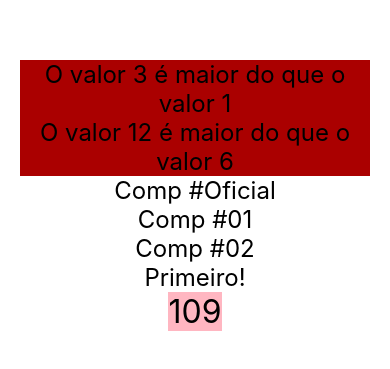
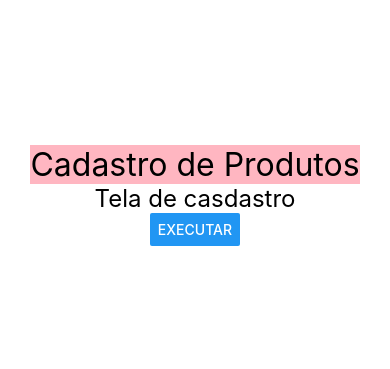
Before and after one commit to mahfreitas/ReactNative, a React Native app in the folder exercicios/: screen / in a window 390 px wide. Shown: the part 227-596 px from the top of the page. Built offline with nearby package versions, Linux system fonts and the light colour scheme.

Commit message:
Entendendo Fragments

```diff
--- a/exercicios/src/App.js
+++ b/exercicios/src/App.js
@@ -5,50 +5,53 @@
 /*
 View is a container that supports layout with flexbox, style, some touch handling, and accessibility controls
 */
+
 //importamos a VIEW para usar a tag como um container
 import { View  , StyleSheet} from 'react-native'
 
 /*
-Usado para usar componentes textuais
+Usado para usar componentes textuais em jsx
 import { Text } from 'react-native'
 */
 
 /*
 Quando os componentes não foram exportados como padrão,(como em Multi os componentes 1 e 2) precisa usar o par de chaves para ler e o nome importa, precisa ser o mesmo nome do componente da função nomeada.
-Quando é exportado como padrão (como o Componente Oficial), eu posso escolher como vou chamar a importação desse componente( no caso X)
+Quando é exportado como padrão (como o Componente Oficial), eu posso escolher como vou chamar a importação desse componente( no caso Primeiro)
 */
 import  CompPadrao ,{ Comp1 , Comp2 } from './componentes/Multi'
 import  Primeiro from './componentes/Primeiro'
 import MaiorMenor from './componentes/MinMax'
 import Desafio from './componentes/DesafioAleatorio'
+import Title from './componentes/Titulo'
+import Botao from './componentes/Botao'
 
 
-/**
- * Algumas maneiras( sintaxes ) de fazer as declarações /
- */
-// export default () =><View> <Primeiro></Primeiro></View>
 
-// export default () => <View><Primeiro/></View>
+// Algumas maneiras( sintaxes ) de fazer as declarações /
+
+/* Usando Arrow Function
+    export default () =><View> <Primeiro></Primeiro></View>
+*/
+
+/* Em um componente vazio pode abrir e fechar na mesma tag
+export default () => <View><Primeiro/></View>
+*/
 
 /* Function Declaration
-
 function App(){
     return <Text>Primeiro Componente</Text>
 }
-
 export default App
 */
 
 /* Function Expression
-
  const App = function(){
     return <Text>Primeiro Componente!</Text>
 }
-
 export default App
 */
 
-/*
+/* Função não nomeada?
 export default function () {
     return <Text>Primeiro Componente!!</Text>
 }
@@ -76,22 +79,37 @@
     // par de chaves dentro de componentes textual é interpretado como JS
     // <Text> { 1 + 1 } </Text> - pelo visto isso serve para view tb?
     <View style={style.App}>
+
+
+        <Title principal="Cadastro de Produtos" secundario="Tela de casdastro"></Title>
+
+        <Botao></Botao>
+
+
+
         {/**Tudo que esta dentro de chaves é lido como um comentário JS
          * Tudo isso dentro da view são instancias de componentes
          * Se eu quiser passar parâmetros números uso as chaves , que entende como JS.
          * passar parametros é como passar atributos em HTML, mas não esquece de usar chaves se não for string.
          */}
+
+         {/*
         <MaiorMenor Max="3" Min="1"/>
         <MaiorMenor Max={12} Min={6}/>
         <CompPadrao></CompPadrao>
         <Comp1></Comp1>
         <Comp2></Comp2>
         <Primeiro />
+        */}
+
         {/**
          * Cada componente criado pode ser instanciado em vários lugares diferentes. Nesta View por exempo eu tenho a instância de vários componentes diferentes e também componentes repetidos.
          */}
 
-        <Desafio Start={100} End={200}></Desafio>
+        {
+         //   <Desafio Start={100} End={200}></Desafio>
+        }
+
 
     </View>
 
@@ -99,6 +117,7 @@
 
 // Dentro dos parametros do create passar um objeto, por isso tem o par de chaves
 // CRIAÇÃO de ESTILO LOCAL? Porque criar estilo local e não criar tudo global?
+// se é uma const , que não pode ser alterada porque eu consegui alterar várias vezes essas coisas aqui dentro, R: Ela só não pode deixar de ser StyleSheet?
 const style = StyleSheet.create({
     App: {
         // backgroundColor: '#A00',
--- /dev/null
+++ b/exercicios/src/componentes/Botao.js
@@ -0,0 +1,16 @@
+import React from 'react'
+import { Button } from 'react-native'
+
+export default props => {
+
+    function executar(){
+        console.warn("EXECUTADO!!!")
+    }
+
+    return (<Button
+    title="Executar"
+    onPress={executar}
+    />)
+
+
+}
--- /dev/null
+++ b/exercicios/src/componentes/Titulo.js
@@ -0,0 +1,32 @@
+import React from 'react'
+import { View , Text } from 'react-native'
+import Estilo from './estilo'
+
+export default (props) => ( //usando parentes pq não vai ser necessário retorno , então eu tenho uma função com corpo porém sem retorno?
+    <View>
+        <Text style={Estilo.txtGG}>{props.principal}</Text>
+        <Text style={Estilo.txtG}>{props.secundario}</Text>
+    </View>
+)
+
+//  NÃO É POSSÍVEL RETORNAR MULTIPLOS ELEMENTOS  JSX A PARTIR DE UM COMPONENTE
+//  COMO CONTORNAR ? UMA POSSIBILIDADE É FRAGMENT
+
+/**
+ * Essas duas tags de texto, não poderiam ir soltas no meu componente, porque gera um erro de ELEMENTOS ADJECENTES, por isso elas estão dentro de uma view
+ * NA VERDADE QUER DIZER QUE ELAS SE ENQUADRAM NO CASO DE MULTIPLOS ELEMENTOS
+ * Mas se eu quero usar somente essas tags de texto(como eu devo chamar essas tags de texto? R: as tags de texto são componentes textuais, mas nesse caso quero dizer multiplos elementos) posso usar uma tecnica de fragment
+
+ */
+
+// OPÇÕES DE USO DO FRAGMENT
+
+/**
+ * PRIMEIRA OPÇÃO: usar a tag <React.Fragment> envolvendo os multiplos elementos
+ *
+ * SEGUNDA OPÇÃO : importar { Fragment } from 'react' e não precisa mais usar o React. na tag fica somente <Fragment>
+ *
+ * TERCEIRA OPÇÃO : não importar nada , nem colocar nada dentro das tags, envolver os elementos com tags vazias <> elementos </> nota: essa opção não aceita uso de propriedades, apenas as outras duas opções.
+ */
+
+// LEMBRAR QUE quando não usamos view  e usamos fragment ao conversar com o android e ios ele não usa seus respectivos elementos , ele vai deixar como texto mesmo.
--- a/exercicios/src/componentes/estilo.js
+++ b/exercicios/src/componentes/estilo.js
@@ -25,6 +25,7 @@
 dentro do componente estilo eu tenho OBJETOS ?
 funcões são objetos objetos são funções em JS
 Quando eu uso Estilo.Objeto? isso é um método?
+Quando eu uso chaves em estilo é porque vou passar a sintaxe de objeto?
 
 
 */
```
Also changed, not shown: exercicios/src/componentes/DesafioAleatorio.js (+16 -0 lines).
